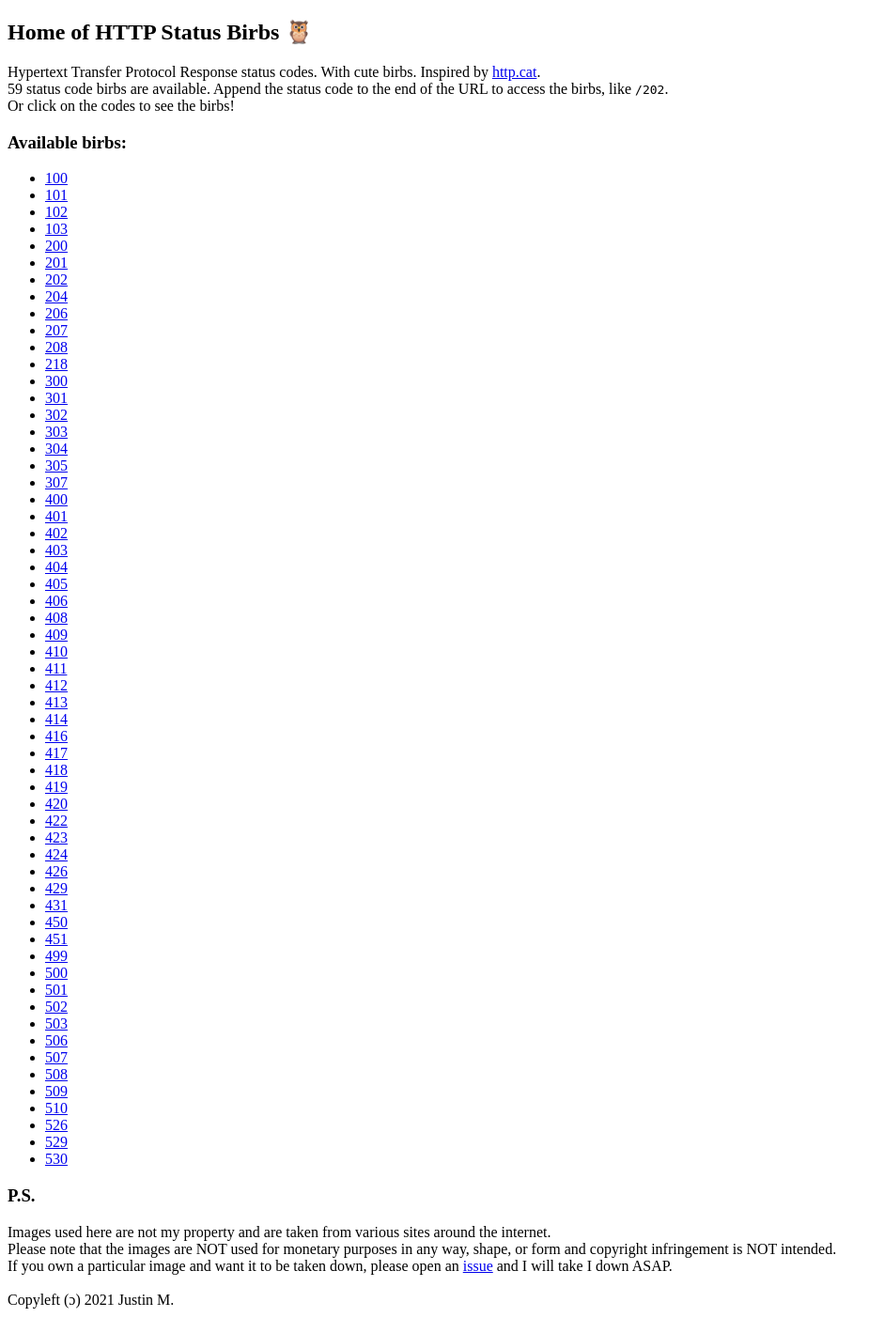
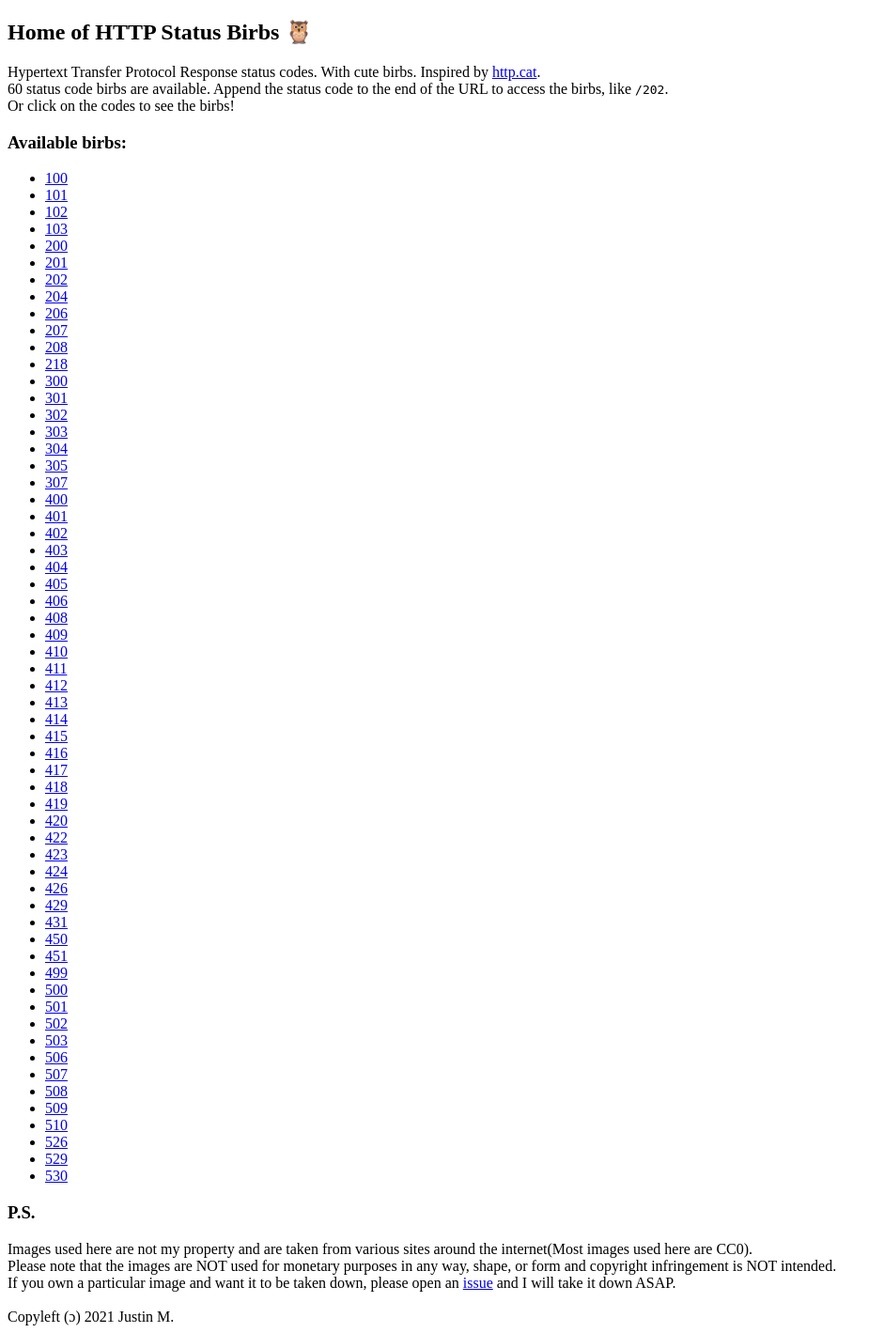
Before and after one commit to thisisjustinm/http-status-birbs, a Flask app: page / in a window 1280 px wide. Shown: the whole page at 94% size, without its empty margins (0-941 px from the left). Before the commit the page ends 1393 px from the top, so only its background shows below. Run offline with Flask 2, Linux system fonts and the light colour scheme.

Commit message:
Route delete, image changes, new birb addition and typo fix

```diff
--- a/app.py
+++ b/app.py
@@ -11,11 +11,6 @@ def index():
     code_list = [i[7:10] for i in files]
     code_list.sort()
     return render_template('index.html', code_list=code_list, b_count=len(code_list))
-
-
-@app.route('/a')
-def a():
-    return 'Hi! Im on Heroku'
 
 
 @app.route('/<status>')
--- a/templates/index.html
+++ b/templates/index.html
@@ -16,8 +16,8 @@
 {% endfor %}
 </ul>
    <h3>P.S.</h3>
-Images used here are not my property and are taken from various sites around the internet.<br> Please note that the images are NOT used for monetary purposes in any way, shape, or form and copyright infringement is NOT intended.
-<br>If you own a particular image and want it to be taken down, please open an <a href="https://github.com/thisisjustinm/http-status-birbs/issues">issue</a> and I will take I down ASAP.
+Images used here are not my property and are taken from various sites around the internet(Most images used here are CC0).<br> Please note that the images are NOT used for monetary purposes in any way, shape, or form and copyright infringement is NOT intended.
+<br>If you own a particular image and want it to be taken down, please open an <a href="https://github.com/thisisjustinm/http-status-birbs/issues">issue</a> and I will take it down ASAP.
 <br><br>Copyleft (ɔ) 2021 Justin M.
 </body>
 </html>
```
Also changed, not shown: images/413.jpg, images/415.jpg (added), images/416.jpg.
